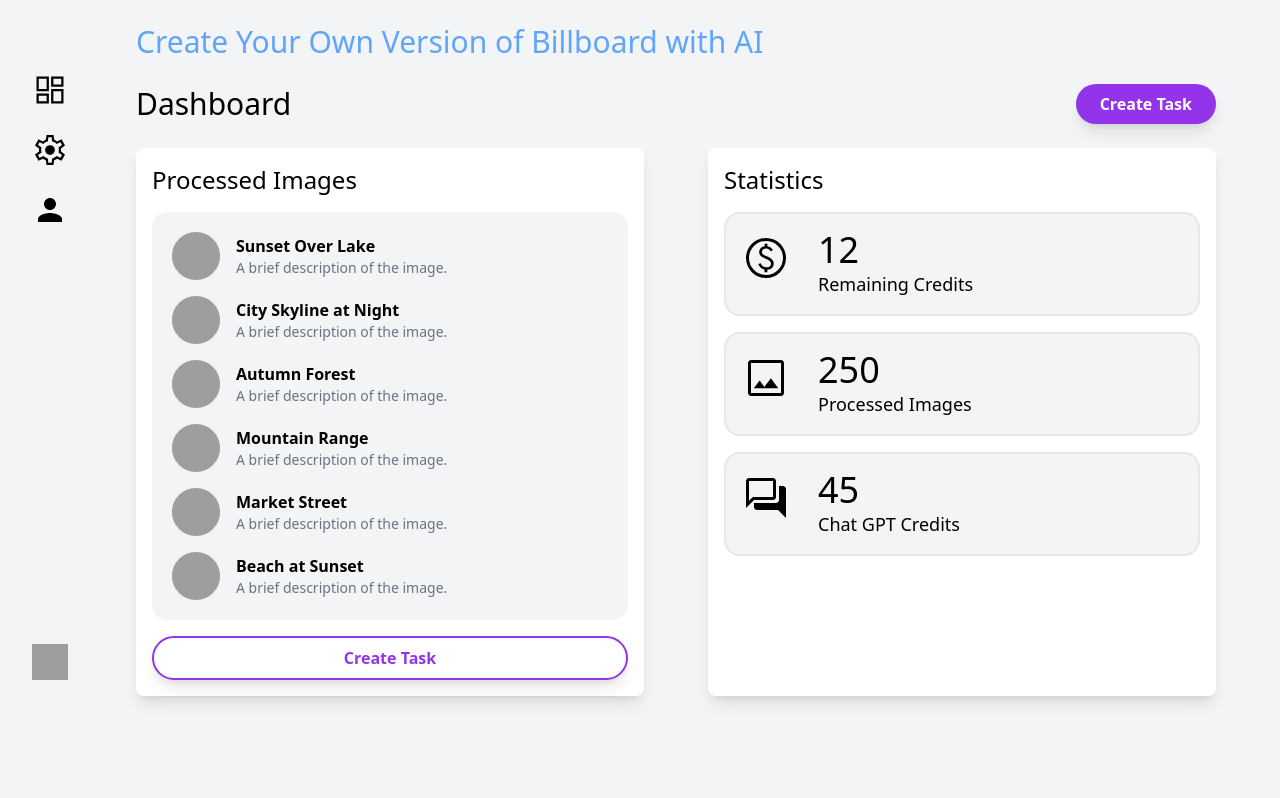
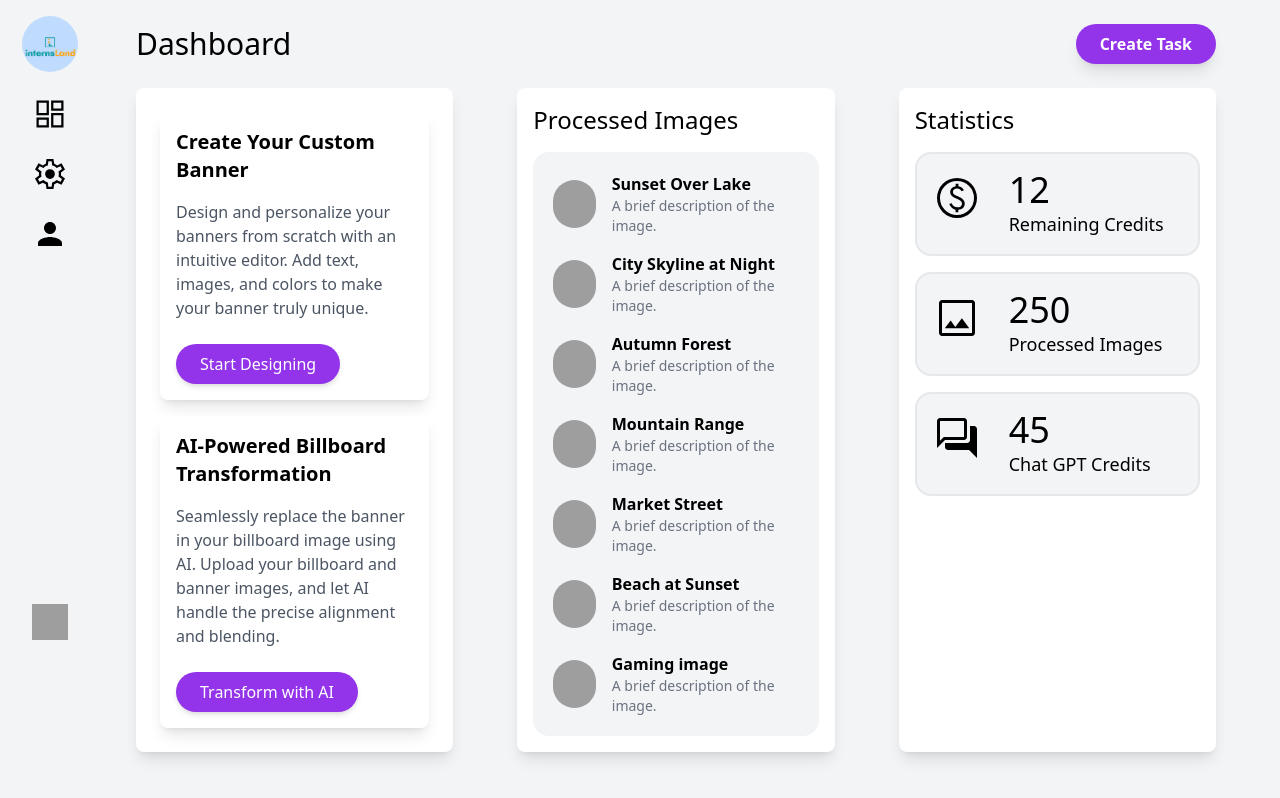
Before and after one commit to Y-ashbhatt/Billboard, a React (Vite) app in the folder client/: page /dashboard in a window 1280 px wide. Built offline with nearby package versions, Linux system fonts and the light colour scheme; grey boxes are pictures that could not be loaded.

Commit message:
Updated Code

```diff
--- /dev/null
+++ b/client/src/components/Sidebar.jsx
@@ -0,0 +1,67 @@
+import React, { Component } from 'react'
+
+export class Sidebar extends Component {
+  render() {
+    return (
+      <aside className="w-50 fixed">
+        <div className="p-4 flex items-center justify-center">
+          <div className="w-14 h-14 text-white flex items-center justify-center font-bold">
+            <img
+              className="w-14 h-14 rounded-full bg-blue-200"
+              src='/logo1.png'
+              alt="LOGO"
+            />
+          </div>
+        </div>
+        <nav className="">
+          <ul className="space-y-2">
+            <li className="px-6">
+              <a
+                href="#"
+                className="w-fit flex items-center p-2 hover:bg-gray-200 rounded-lg"
+                title="Dashboard"
+              >
+                <img className="w-9 h-9" src='/dashboard.svg' alt="Dashboard" />
+                {/* <span className="ml-3 text-gray-700 font-semibold">Tasks</span> */}
+              </a>
+            </li>
+            <li className="px-6">
+              <a
+                href="#"
+                className="w-fit flex items-center p-2 hover:bg-gray-200 rounded-lg"
+                title="Settings"
+              >
+                <img className="w-9 h-9" src='/settings.svg' alt="Settings" />
+                {/* <span className="ml-3 text-gray-700 font-semibold">Settings</span> */}
+              </a>
+            </li>
+            <li className="px-6">
+              <a
+                href="#"
+                className="w-fit flex items-center p-2 hover:bg-gray-200 rounded-lg"
+                title="Profile"
+              >
+                <img className="w-9 h-9" src='/account.svg' alt="Profile" />
+                {/* <span className="ml-3 text-gray-700 font-semibold">Settings</span> */}
+              </a>
+            </li>
+          </ul>
+        </nav>
+        <div className="mt-80 px-6 py-4">
+          <div className="">
+            <a
+              href="/"
+              className="w-fit flex items-center p-2 hover:bg-gray-200 rounded-lg"
+              title="Logout"
+            >
+              <img className="w-9 h-9" src='/logout.svg' alt="Logout" />
+              {/* <span className="ml-3 text-gray-700 font-semibold">Settings</span> */}
+            </a>
+          </div>
+        </div>
+      </aside>
+    )
+  }
+}
+
+export default Sidebar
--- a/client/src/pages/Dashboard/Dashboard.jsx
+++ b/client/src/pages/Dashboard/Dashboard.jsx
@@ -1,5 +1,6 @@
 import React, { Profiler } from "react";
 import { useNavigate } from "react-router-dom";
+import Sidebar from "../../components/Sidebar";
 
 const Dashboard = () => {
   const navigate = useNavigate();
@@ -12,75 +13,12 @@ const Dashboard = () => {
   return (
     <div className="bg-gray-100 min-h-screen flex">
       {/* Sidebar */}
-      <aside className="w-50 fixed">
-        <nav className="mt-16">
-          <ul className="space-y-2">
-            <li className="px-6">
-              <a
-                href="#"
-                className="w-fit flex items-center p-2 hover:bg-gray-200 rounded-lg"
-                title="Dashboard"
-              >
-                <img className="w-9 h-9" src='/dashboard.svg' alt="Dashboard" />
-                {/* <span className="ml-3 text-gray-700 font-semibold">Tasks</span> */}
-              </a>
-            </li>
-            <li className="px-6">
-              <a
-                href="#"
-                className="w-fit flex items-center p-2 hover:bg-gray-200 rounded-lg"
-                title="Settings"
-              >
-                <img className="w-9 h-9" src={settingsSVG} alt="Settings" />
-                {/* <span className="ml-3 text-gray-700 font-semibold">Settings</span> */}
-              </a>
-            </li>
-            <li className="px-6">
-              <a
-                href="#"
-                className="w-fit flex items-center p-2 hover:bg-gray-200 rounded-lg"
-                title="Profile"
-              >
-                <img className="w-9 h-9" src='/account.svg' alt="Profile" />
-                {/* <span className="ml-3 text-gray-700 font-semibold">Settings</span> */}
-              </a>
-            </li>
-          </ul>
-        </nav>
-        {/* <div className="p-4 flex items-center justify-center">
-          <div className="w-16 h-16 text-white flex items-center justify-center font-bold">
-            <img
-              className="w-16 h-16 rounded-full"
-              src='/account.svg'
-              alt="Profile"
-            />
-          </div>
-        </div> */}
-        <div className="mt-96 px-6 py-4">
-          <div className="">
-            <a
-              href="/"
-              className="w-fit flex items-center p-2 hover:bg-gray-200 rounded-lg"
-              title="Logout"
-            >
-              <img className="w-9 h-9" src='/logout.svg' alt="Logout" />
-              {/* <span className="ml-3 text-gray-700 font-semibold">Settings</span> */}
-            </a>
-          </div>
-        </div>
-      </aside>
+      <Sidebar />
 
       {/* Main Content */}
       <main className="mr-10 ml-28 flex-1 p-6">
         {/* Header */}
         <header className="flex justify-between items-center mb-6">
-          {/* Search Bar */}
-          <div className="flex items-center rounded-full w-full max-w-2xl text-3xl">
-            <h1 className="text-blue-400 font-light">Create Your Own Version of Billboard with AI</h1>
-          </div>
-        </header>
-
-        <div className="flex justify-between items-center mb-6">
           <div className="flex items-center rounded-full w-full max-w-2xl text-3xl">
             <h1>Dashboard</h1>
           </div>
@@ -92,10 +30,45 @@ const Dashboard = () => {
           >
             Create Task
           </button>
-        </div>
+        </header>
 
         {/* Dashboard Content */}
-        <div className="grid grid-cols-2 gap-16">
+        <div className="grid grid-cols-3 gap-16">
+
+        {/* TOOLS */}
+        <div className="bg-white rounded-lg shadow-lg  p-2">
+            <div className="p-4">
+              {/* Create Banner Section */}
+              <div className="bg-white rounded-lg shadow-lg p-4 items-start mb-4">
+                <h2 className="text-xl font-semibold mb-4">Create Your Custom Banner</h2>
+                <p className="text-gray-600 mb-6">
+                  Design and personalize your banners from scratch with an intuitive editor. Add text, images, and colors to make your banner truly unique.
+                </p>
+                <button
+                  onClick={() => navigate("/create-banner")}
+                  className="bg-purple-600 text-white px-6 py-2 rounded-full font-medium shadow-md hover:bg-purple-700"
+                >
+                  Start Designing
+                </button>
+              </div>
+
+              {/* Upload Images Section */}
+              <div className="bg-white rounded-lg shadow-lg p-4 items-start">
+                <h2 className="text-xl font-semibold mb-4">AI-Powered Billboard Transformation</h2>
+                <p className="text-gray-600 mb-6">
+                  Seamlessly replace the banner in your billboard image using AI. Upload your billboard and banner images, and let AI handle the precise alignment and blending.
+                </p>
+                <button
+                  onClick={() => navigate("/upload")}
+                  className="bg-purple-600 text-white px-6 py-2 rounded-full font-medium shadow-md hover:bg-purple-700"
+                >
+                  Transform with AI
+                </button>
+              </div>
+            </div>
+          </div>
+
+
           {/* Processed Images */}
           <div className="bg-white rounded-lg shadow-lg p-4">
             <h2 className="text-2xl mb-4">Processed Images</h2>
@@ -107,6 +80,7 @@ const Dashboard = () => {
                 "Mountain Range",
                 "Market Street",
                 "Beach at Sunset",
+                "Gaming image",
               ].map((title, index) => (
                 <li key={index} className="flex items-center space-x-4">
                   <div className="w-12 h-12 rounded-full bg-gray-300">
@@ -121,46 +95,13 @@ const Dashboard = () => {
                 </li>
               ))}
             </ul>
-            <button
+            {/* <button
               onClick={() => navigate("/upload")}
               className="w-full mt-4 bg-white border-solid border-2 border-purple-600 text-purple-600 px-6 py-2 rounded-full font-semibold shadow-lg hover:bg-purple-600 hover:text-white"
             >
               Create Task
-            </button>
+            </button> */}
           </div>
-
-          {/* Processed HTML Mockups */}
-          {/* <div className="bg-white rounded-lg shadow-lg p-4">
-            <h2 className="text-2xl mb-4">Processed HTML Mockups</h2>
-            <ul className="space-y-4 p-5">
-              {[
-                "Landing Page",
-                "Product Page",
-                "Portfolio Website",
-                "Blog Post",
-                "Contact Page",
-                "Services Page",
-              ].map((title, index) => (
-                <li key={index} className="flex items-center space-x-4">
-                  <div className="w-12 h-12 rounded-full bg-gray-300">
-                    <img src={finalImage} className="w-12 h-12 rounded-full" />
-                  </div>
-                  <div>
-                    <h3 className="font-semibold">{title}</h3>
-                    <p className="text-sm text-gray-500">
-                      A brief description of the mockup.
-                    </p>
-                  </div>
-                </li>
-              ))}
-            </ul>
-            <button
-              onClick={() => navigate("/upload")}
-              className="w-full mt-4 bg-white border-solid border-2 border-purple-600 text-purple-600 px-6 py-2 rounded-full font-semibold shadow-lg hover:bg-purple-600 hover:text-white"
-            >
-              Create Task
-            </button>
-          </div> */}
 
           {/* Statistics */}
           <div className="bg-white rounded-lg shadow-lg p-4">
@@ -184,15 +125,6 @@ const Dashboard = () => {
                   <div className="text-lg">Processed Images</div>
                 </span>
               </li>
-              {/* <li className="flex items-center bg-gray-100 rounded-2xl p-4 border-2 border-gray-200">
-                <span className="font-semibold text-gray-700 mr-7 mb-3">
-                  <img src={HTMLmockups} alt="HTML Mockups" />
-                </span>
-                <span className="">
-                  <div className="text-4xl">75</div>
-                  <div className="text-lg">Processed HTML Mockups</div>
-                </span>
-              </li> */}
               <li className="flex items-center bg-gray-100 rounded-2xl p-4 border-2 border-gray-200">
                 <span className="font-semibold text-gray-700 mr-7 mb-3">
                   <img src={ChatGptCredits} alt="credits" />
--- a/client/src/pages/PreviewPage/PreviewPage.jsx
+++ b/client/src/pages/PreviewPage/PreviewPage.jsx
@@ -1,5 +1,6 @@
 import React from "react";
 import { useNavigate } from "react-router-dom";
+import Sidebar from "../../components/Sidebar";
 
 const PreviewPage = () => {
   const finalImage = "./processedimg.jpeg";
@@ -23,72 +24,14 @@ const PreviewPage = () => {
   return (
     <div className="bg-gray-100 min-h-screen flex">
       {/* Sidebar */}
-      <aside className="w-50 fixed">
-        <nav className="mt-16">
-          <ul className="space-y-2">
-            <li className="px-6">
-              <a
-                href="#"
-                className="w-fit flex items-center p-2 hover:bg-gray-200 rounded-lg"
-                title="Dashboard"
-              >
-                <img className="w-9 h-9" src='/dashboard.svg' alt="Dashboard" />
-                {/* <span className="ml-3 text-gray-700 font-semibold">Tasks</span> */}
-              </a>
-            </li>
-            <li className="px-6">
-              <a
-                href="#"
-                className="w-fit flex items-center p-2 hover:bg-gray-200 rounded-lg"
-                title="Settings"
-              >
-                <img className="w-9 h-9" src={settingsSVG} alt="Settings" />
-                {/* <span className="ml-3 text-gray-700 font-semibold">Settings</span> */}
-              </a>
-            </li>
-            <li className="px-6">
-              <a
-                href="#"
-                className="w-fit flex items-center p-2 hover:bg-gray-200 rounded-lg"
-                title="Profile"
-              >
-                <img className="w-9 h-9" src='/account.svg' alt="Profile" />
-                {/* <span className="ml-3 text-gray-700 font-semibold">Settings</span> */}
-              </a>
-            </li>
-          </ul>
-        </nav>
-        {/* <div className="p-4 flex items-center justify-center">
-          <div className="w-16 h-16 text-white flex items-center justify-center font-bold">
-            <img
-              className="w-16 h-16 rounded-full"
-              src='/account.svg'
-              alt="Profile"
-            />
-          </div>
-        </div> */}
-        <div className="mt-96 px-6 py-4">
-          <div className="">
-            <a
-              href="/"
-              className="w-fit flex items-center p-2 hover:bg-gray-200 rounded-lg"
-              title="Logout"
-            >
-              <img className="w-9 h-9" src='/logout.svg' alt="Logout" />
-              {/* <span className="ml-3 text-gray-700 font-semibold">Settings</span> */}
-            </a>
-          </div>
-        </div>
-      </aside>
+      <Sidebar />
 
       {/* Main Content */}
       <main className="mr-10 ml-28 flex-1 p-6">
         {/* Header */}
         <header className="flex justify-between items-center mb-6">
           {/* Search Bar */}
-          <div className="flex items-center rounded-full w-full max-w-2xl text-3xl">
-            <h1 className="text-blue-400 font-light">Create Your Own Version of Billboard with AI</h1>
-          </div>
+
         </header>
 
         <div className="block mx-auto w-fit ">
--- a/client/src/pages/UploadImage/UploadImage.jsx
+++ b/client/src/pages/UploadImage/UploadImage.jsx
@@ -5,6 +5,7 @@ import { useNotification } from "../../context/NotificationContext";
 import { useNavigate } from "react-router-dom";
 import axios from "axios";
 import Error from "../../components/Error";
+import Sidebar from "../../components/Sidebar";
 
 const UploadImage = () => {
   const [loading, setLoading] = useState(false);
@@ -16,13 +17,6 @@ const UploadImage = () => {
   const navigate = useNavigate();
   const baseURL = "http://localhost:5000/api";
 
-  const finalImage = "./preview.jpg";
-  const pictureSVG = "./picture.svg";
-  const HTMLmockups = "./HTMLmockups.svg";
-  const ChatGptCredits = "./ChatGptCredits.svg";
-  const tasksSVG = "./tasks.svg";
-  const settingsSVG = "./settings.svg";
-  const creditsSVG = "./credits.svg";
 
   // Function to fetch data
   const fetchData = useCallback(async () => {
@@ -59,7 +53,8 @@ const UploadImage = () => {
     }
   }, [billboard, banner]);
 
-  const handleNextClick = () => {
+
+  const handleStepOne = () => {
     if (!billboard) {
       showNotification("Please upload a billboard image before proceeding.");
     } else {
@@ -71,7 +66,17 @@ const UploadImage = () => {
     }
   };
 
-  const handleSubmit = () => {
+
+  const handleStepTwo = () => {
+    if (!billboard) {
+      setCurrentStep(1)
+    } else {
+      setCurrentStep(3)
+    }
+  }
+
+
+  const handleStepThree = () => {
     if (!banner) {
       showNotification("Please upload a banner image to proceed.");
       // return;
@@ -86,114 +91,51 @@ const UploadImage = () => {
     }
   };
 
+
   return (
     <>
-    <div className="bg-gray-100 min-h-screen flex">
+      <div className="bg-gray-100 min-h-screen flex ">
         {/* Sidebar */}
-      <aside className="w-50 fixed">
-        <nav className="mt-16">
-          <ul className="space-y-2">
-          <li className="px-6">
-              <a
-                href="#"
-                className="w-fit flex items-center p-2 hover:bg-gray-200 rounded-lg"
-                title="Dashboard"
-              >
-                <img className="w-9 h-9" src='/dashboard.svg' alt="Dashboard" />
-                {/* <span className="ml-3 text-gray-700 font-semibold">Tasks</span> */}
-              </a>
-            </li>
-            <li className="px-6">
-              <a
-                href="#"
-                className="w-fit flex items-center p-2 hover:bg-gray-200 rounded-lg"
-                title="Settings"
-              >
-                <img className="w-9 h-9" src={settingsSVG} alt="Settings" />
-                {/* <span className="ml-3 text-gray-700 font-semibold">Settings</span> */}
-              </a>
-            </li>
-            <li className="px-6">
-              <a
-                href="#"
-                className="w-fit flex items-center p-2 hover:bg-gray-200 rounded-lg"
-                title="Profile"
-              >
-                <img className="w-9 h-9" src='/account.svg' alt="Profile" />
-                {/* <span className="ml-3 text-gray-700 font-semibold">Settings</span> */}
-              </a>
-            </li>
-          </ul>
-        </nav>
-        {/* <div className="p-4 flex items-center justify-center">
-          <div className="w-16 h-16 text-white flex items-center justify-center font-bold">
-            <img
-              className="w-16 h-16 rounded-full"
-              src='/account.svg'
-              alt="Profile"
-            />
-          </div>
-        </div> */}
-        <div className="mt-96 px-6 py-4">
-          <div className="">
-            <a
-              href="/"
-              className="w-fit flex items-center p-2 hover:bg-gray-200 rounded-lg"
-              title="Logout"
-            >
-              <img className="w-9 h-9" src='/logout.svg' alt="Logout" />
-              {/* <span className="ml-3 text-gray-700 font-semibold">Settings</span> */}
-            </a>
-          </div>
-        </div>
-      </aside>
+       <Sidebar/>
 
         {/* Main Content */}
-      <main className="mr-10 ml-28 flex-1 p-6">
+        <main className="flex-1 py-3 px-6">
           {/* Header */}
-        <header className="flex justify-between items-center mb-6">
-          {/* Search Bar */}
-          <div className="flex items-center rounded-full w-full max-w-2xl text-3xl">
-            <h1 className="text-blue-400 font-light">Create Your Own Version of Billboard with AI</h1>
-          </div>
+          <header className="flex justify-end items-center mb-6 w-full">
+
+            {/* Create Task Button */}
+
           </header>
 
-        {/* Dashboard Content */}
+          {/* <div className="flex mt-2 mb-6">
+            <h1 className="text-3xl">Upload Image</h1>
+          </div> */}
           {error && (
             <Error errorMsg="Sorry, Some Internal server error has occured, Please try later" />
           )}
           {!error && (
             <div className=" mt-10 flex flex-col items-center justify-center">
+
+              {/* Step 1 - Uploading Billboard Image */}
               {currentStep === 1 && (
                 <div className="bg-white/50 border-2 border-gray-200 backdrop-blur-md rounded-lg p-8 max-w-lg text-center shadow-lg">
-                  <h1 className="text-3xl text-gray-800 font-bold mb-4">
-                    Upload Billboard Image
-                  </h1>
+                  <h1 className="text-3xl text-gray-800 font-bold mb-4">  Upload Billboard Image   </h1>
                   <p className="text-lg text-gray-600 mb-6">
-                    Upload the image that you want to use for the billboard.
-                    Once uploaded, proceed to the next step to upload your
-                    banner.
+                    Upload the image that you want to use for the billboard.Once uploaded, proceed to the next step to upload yourbanner.
                   </p>
-
-                  <FileUploader
-                    label="Choose Billboard Image"
-                    onFileChange={(file) => setBillboard(file)}
-                  />
-
-                  <Button
-                    label={loading ? "Processing..." : "Process with AI"}
-                    onClick={handleNextClick}
+                  <FileUploader label="Choose Billboard Image" onFileChange={(file) => setBillboard(file)} />
+                  <Button label={loading ? "Processing..." : "Process with AI"} onClick={handleStepOne}
                     className={`mt-4 px-6 py-3 bg-blue-600 text-white rounded-lg shadow ${loading
                       ? "opacity-50 cursor-not-allowed"
                       : "hover:bg-blue-700"
                       } focus:outline-none focus:ring-2 focus:ring-blue-500`}
-                    disabled={loading}
-                  />
+                    disabled={loading} />
                 </div>
               )}
 
+              {/* Step 2 - Show the Uploaded image and segemented image */}
               {currentStep === 2 && (
-                <div className="max-w-[1450px] flex flex-col items-center gap-16">
+                <div className="max-w-[1450px] flex flex-col items-center gap-9">
                   <figure className="w-full flex justify-between gap-16">
                     <div className="text-center">
                       <img src="/billboardimg.jpeg" alt="Source Image" className="h-[300px] rounded-lg" />
@@ -204,7 +146,20 @@ const UploadImage = () => {
                       <figcaption className="mt-2 text-lg font-medium">Segemented Image</figcaption>
                     </div>
                   </figure>
+                  <Button
+                    label={loading ? "Just a moment, Processing..." : "Proceed To Next"}
+                    onClick={handleStepTwo}
+                    className={`mt-4 px-6 py-3 bg-blue-600 text-white rounded-lg shadow ${loading
+                      ? "opacity-50 cursor-not-allowed"
+                      : "hover:bg-blue-700"
+                      } focus:outline-none focus:ring-2 focus:ring-blue-500`}
+                    disabled={loading}
+                  />
+                </div>
+              )}
 
+              {/* Step 3 - Uploading banner Image */}
+              {currentStep === 3 && (
                 <div className="bg-white/50 border-2 border-gray-200 backdrop-blur-md rounded-lg p-8 max-w-lg text-center shadow-lg">
                   <h1 className="text-3xl text-gray-800 font-bold mb-4">
                     Upload Banner Image
@@ -218,17 +173,15 @@ const UploadImage = () => {
                     label="Choose Banner Image"
                     onFileChange={(file) => setBanner(file)}
                   />
-
                   <Button
                     label={loading ? "Just a moment, Processing..." : "Process with AI"}
-                      onClick={handleSubmit}
+                    onClick={handleStepThree}
                     className={`mt-4 px-6 py-3 bg-blue-600 text-white rounded-lg shadow ${loading
                       ? "opacity-50 cursor-not-allowed"
                       : "hover:bg-blue-700"
                       } focus:outline-none focus:ring-2 focus:ring-blue-500`}
                     disabled={loading}
                   />
-                  </div>
                 </div>
               )}
             </div>
```
Also changed, not shown: client/public/logo.png (added), client/public/logo1.png (added). Lines whose indentation alone changed are shown as unchanged.
